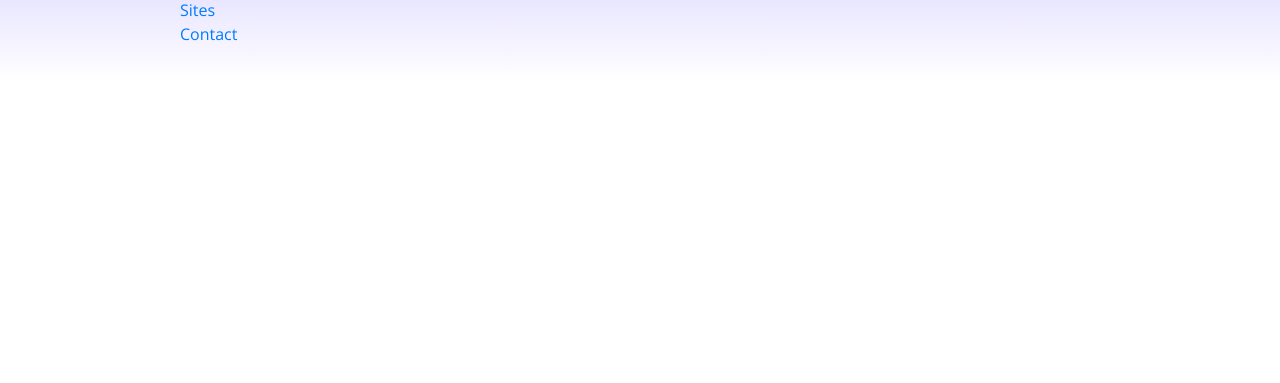
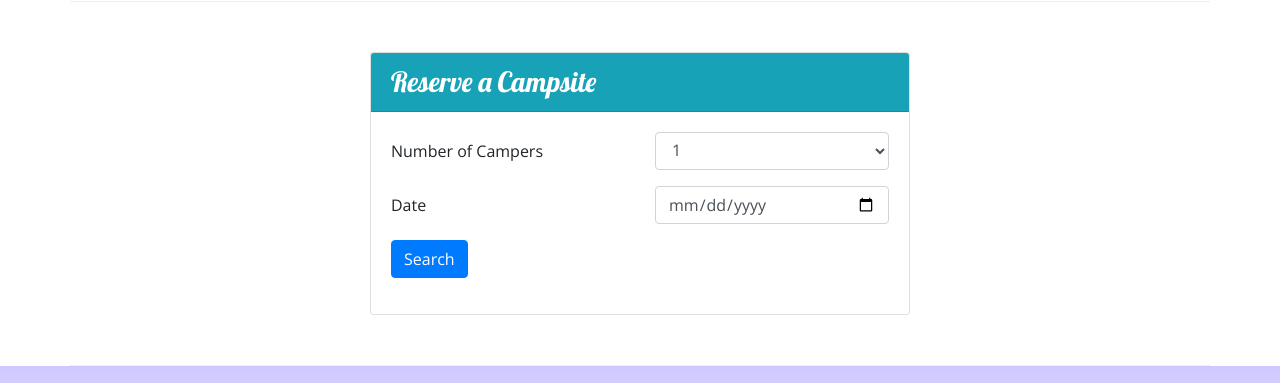
Before and after one commit to olaleywo/nucamp-bootstrap, a website: page index.html in a window 1280 px wide. Shown: the part 1151-1534 px from the top of the page. Before the commit the page ends 1233 px from the top, so only its background shows below. Drawn offline with nearby package versions, Linux system fonts and the light colour scheme.

Commit message:
Week 2 Assignment

```diff
--- a/index.html
+++ b/index.html
@@ -23,12 +23,15 @@
     <header class="jumbotron jumbotron-fluid">
         <div class="container">
             <div class="row">
-                <div class="col-4 col-sm-3 col-md-2 align-self-center">
+                <div class="col-4 col-sm-3 col-md-2">
                    <img src="img/logo.png" class="img-fluid" />
                 </div>
                 <div class="col">
                     <h1>NuCamp</h1>
                     <h2>a better way to camp</h2>
+                </div>
+                <div class="col-md-4 col-xl-2">
+                    <a type="button" class="btn btn-info btn-lg mt-4" href="#reserveForm">Reserve Campsite</a>
                 </div>
             </div>
         </div>
@@ -73,8 +76,13 @@
                 <h2>Featured Campsites</h2>
             </div>
             <div class="col">
-                <h3>React Lake Campground</h3>
-                <p class="d-none d-sm-block">Nestled in the foothills of the Chrome Mountains, this campground on the shores of the pristine React Lake is a favorite for fly fishers.</p>
+                <div class="media">
+                    <div class="media-body align-self-center">
+                    <h3>React Lake Campground</h3>
+                    <p class="d-none d-sm-block">Nestled in the foothills of the Chrome Mountains, this campground on the shores of the pristine React Lake is a favorite for fly fishers.</p>
+                    </div>
+                    <img  class="d-flex ml-3 img-thumbnail" src="img/react-lake-thumb.jpg" alt="react lake thumb" />
+                </div>
             </div>
         </div>
 
@@ -92,6 +100,42 @@
                 </div>
             </div>
         </div>
+        <div class="row row-content align-items-center">
+            <div class="col-sm-6 mx-auto">
+                <div class="card">
+                    <h3 class="card-header bg-info text-white">Reserve a Campsite</h3>
+                    <div class="card-body">
+                        <form id="reserveForm">
+                            <div class="form-group row">
+                                <label for="numCampers" class="col-sm-6 col-form-label">Number of Campers</label>
+                                <div class="col">
+                                    <select name="numCampers" id="numCampers" class="form-control">
+                                    <option selected>1</option>
+                                    <option>2</option>
+                                    <option>3</option>
+                                    <option>4</option>
+                                    <option>5</option>
+                                    <option>6</option>
+                                    </select>
+                                </div>
+                            </div>
+                            <div class="form-group row">
+                                <label for="date" class="col-sm-6 col-form-label">Date</label>
+                                <div class="col">
+                                    <input type="date" id="date" name="date" class="form-control">
+                                </div>
+                            </div>
+                            <div class="form-group row">
+                                <div class="col">
+                                    <button type="button" class="btn btn-primary">Search</button>
+                                </div>
+                            </div>
+                        </form>
+                    </div>
+                </div>
+            </div>
+        </div>
+
     </div>
 
     <footer class="site-footer">
```
